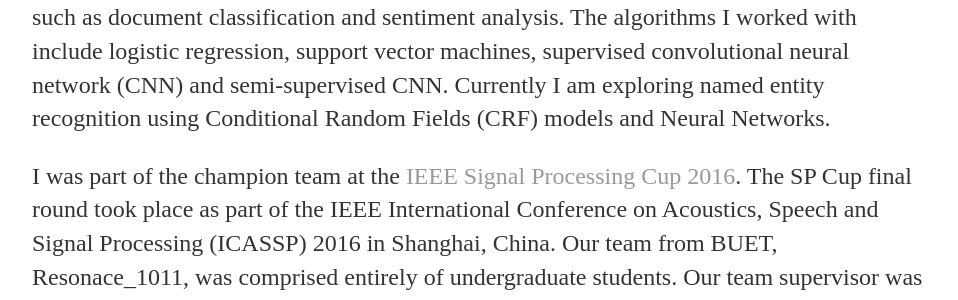
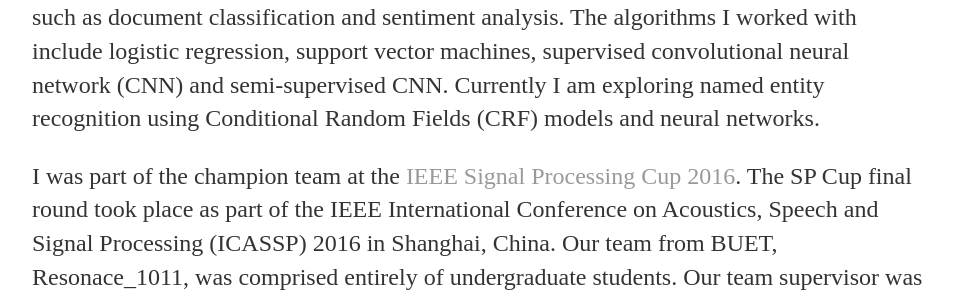
Before and after one commit to MunifMujib/munifmujib.github.io, a Jekyll site: the page built from index.html, in a window 1280 px wide. Shown: the part 783-1083 px from the top of the page, without its empty margins (160-1118 px from the left). Built offline with Jekyll 4.4.1, drawn with Linux system fonts in a browser that asks for light colours; some of the changed text lies outside the part shown.

```diff
--- a/index.html
+++ b/index.html
@@ -6,7 +6,7 @@ title: Munif Ishad Mujib
 			<h1>Munif Ishad Mujib</h1>
 				<img src="/profile_photo.jpeg" alt="Photo of me in Shanghai" style="width:300px;height:300px;">
 				<p>I am an aspiring researcher with interests in Natural Language Processing, Machine Learning, and Data Science. I recently graduated from Bangladesh University of Engineering and Technology (BUET) with a Bachelor of Science in Electrical and Electronic Engieering.</p>
-				<p>I am currently working remotely from Dhaka, Bangladesh as a Research Engineer at <a href="http://semion.ai">Semion Inc</a>, a Berkeley, California based startup providing machine learning solutions to a wide range of problems in different domains. With Semion, I have worked mostly on NLP projects such as document classification and sentiment analysis. The algorithms I worked with include logistic regression, support vector machines, supervised convolutional neural network (CNN) and semi-supervised CNN. Currently I am exploring named entity recognition using Conditional Random Fields (CRF) models and Neural Networks.</p>
+				<p>I am currently working remotely from Dhaka, Bangladesh as a Research Engineer at <a href="http://semion.ai">Semion Inc</a>, a Berkeley, California based startup providing machine learning solutions to a wide range of problems in different domains. With Semion, I have worked mostly on NLP projects such as document classification and sentiment analysis. The algorithms I worked with include logistic regression, support vector machines, supervised convolutional neural network (CNN) and semi-supervised CNN. Currently I am exploring named entity recognition using Conditional Random Fields (CRF) models and neural networks.</p>
 				<p>I was part of the champion team at the <a href="http://www.icassp2016.org/SPCup.asp">IEEE Signal Processing Cup 2016</a>. The SP Cup final round took place as part of the IEEE International Conference on Acoustics, Speech and Signal Processing (ICASSP) 2016 in Shanghai, China. Our team from BUET, Resonace_1011, was comprised entirely of undergraduate students. Our team supervisor was Dr. Muhammad Ariful Haque, who was also my undergraduate thesis supervisor. This is the 3rd year in a row that teams under Professor Haque have been placed in the top 3 in the Signal Processing Cup. We faced intense competition from talented teams from Purdue University, Indian Institute of Technology, University of Waterloo, Canada, University of Science and Technology of China, University of New South Wales, Australia, and more. Becoming the champion of the SP Cup is one of my proudest achievements. The challenge of the 2016 SP Cup was entitled "Exploring Power Signatures for Location Forensics of Media Recordings". In this challenge, we developed a classifier that can detect the location of an audio recording from the embedded Electrical Network Frequency (ENF) in the audio file. This project was my first major exposure to machine learning techniques, and I learned a lot in the months that we worked on it.</p>
 				<p>Read about my projects <a href="/projects">here</a>. My CV can be downloaded <a href="/MunifIshadMujib_Resume.pdf">here</a>.
     		</div><!-- /.blurb -->
```
